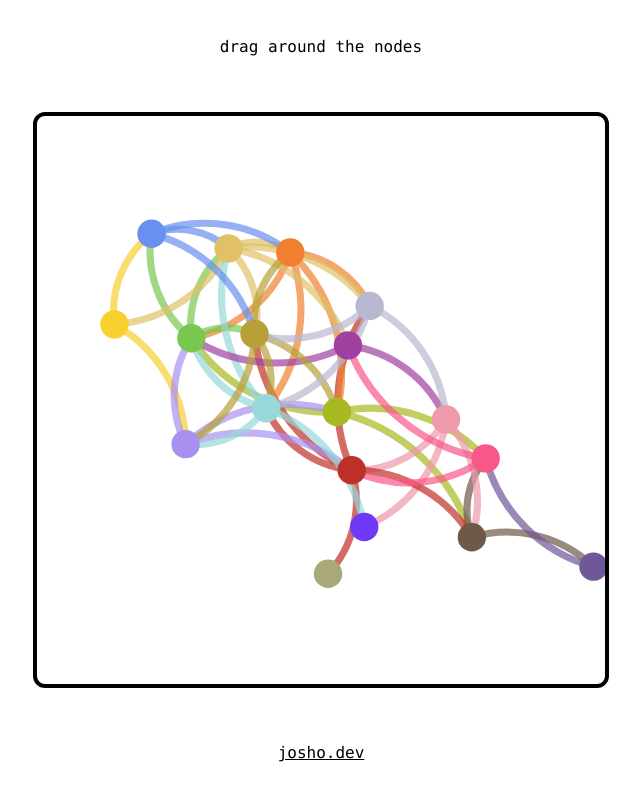
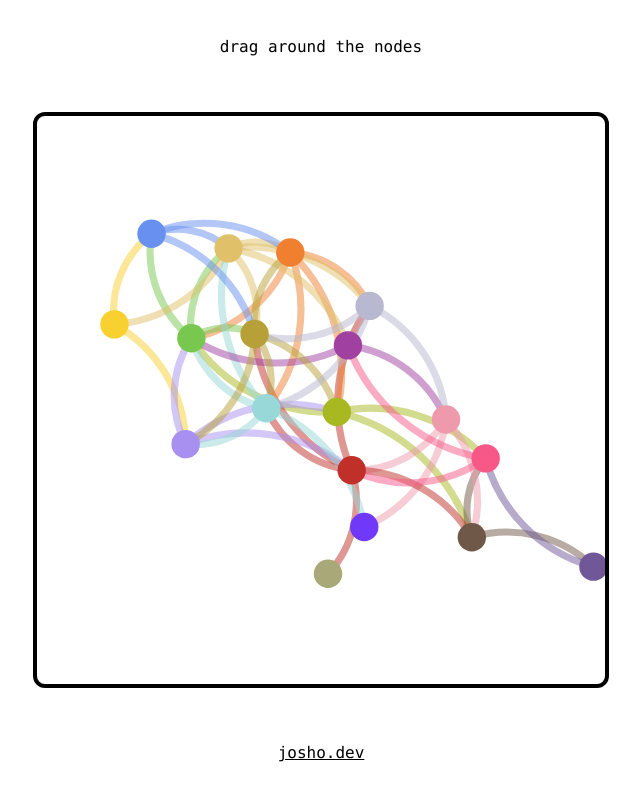
Before and after one commit to joshwashywash/poketypes, a Svelte app: page / in a window 1280 px wide. Shown: the whole page, without its empty margins (319-959 px from the left). Built offline with nearby package versions, Linux system fonts and the light colour scheme.

Commit message:
dim unselected paths a little more

```diff
--- a/src/App.svelte
+++ b/src/App.svelte
@@ -103,7 +103,7 @@
 			<g stroke-width={strokeWidth}>
 				{#each linkies as { source, target }}
 					<path
-						stroke-opacity={source.id === heldNode?.id ? 1 : 0.7}
+						stroke-opacity={source.id === heldNode?.id ? 1 : 0.5}
 						stroke={colors.get(source.id) ?? 'transparent'}
 						d={createArcPath(source, target)}
 					/>
```
